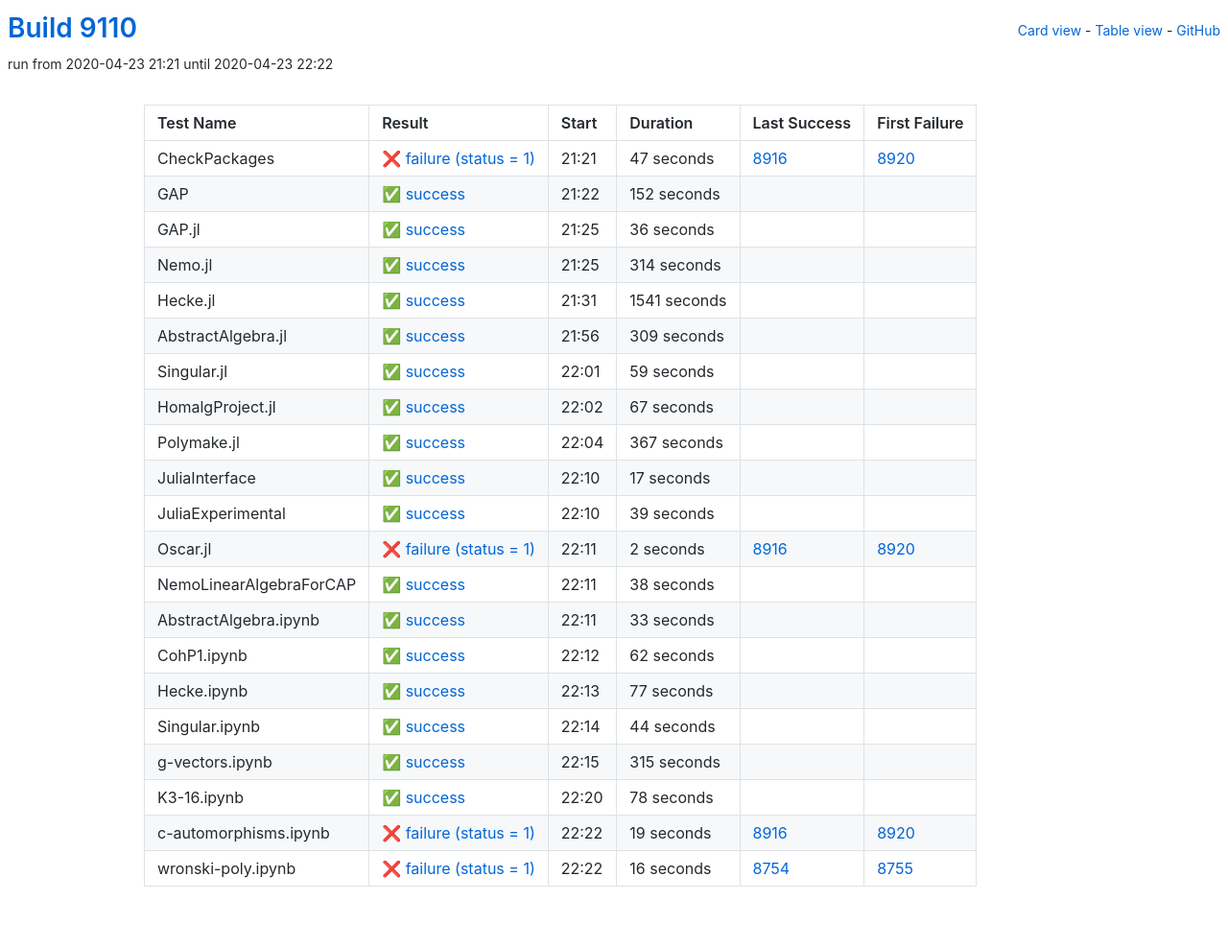
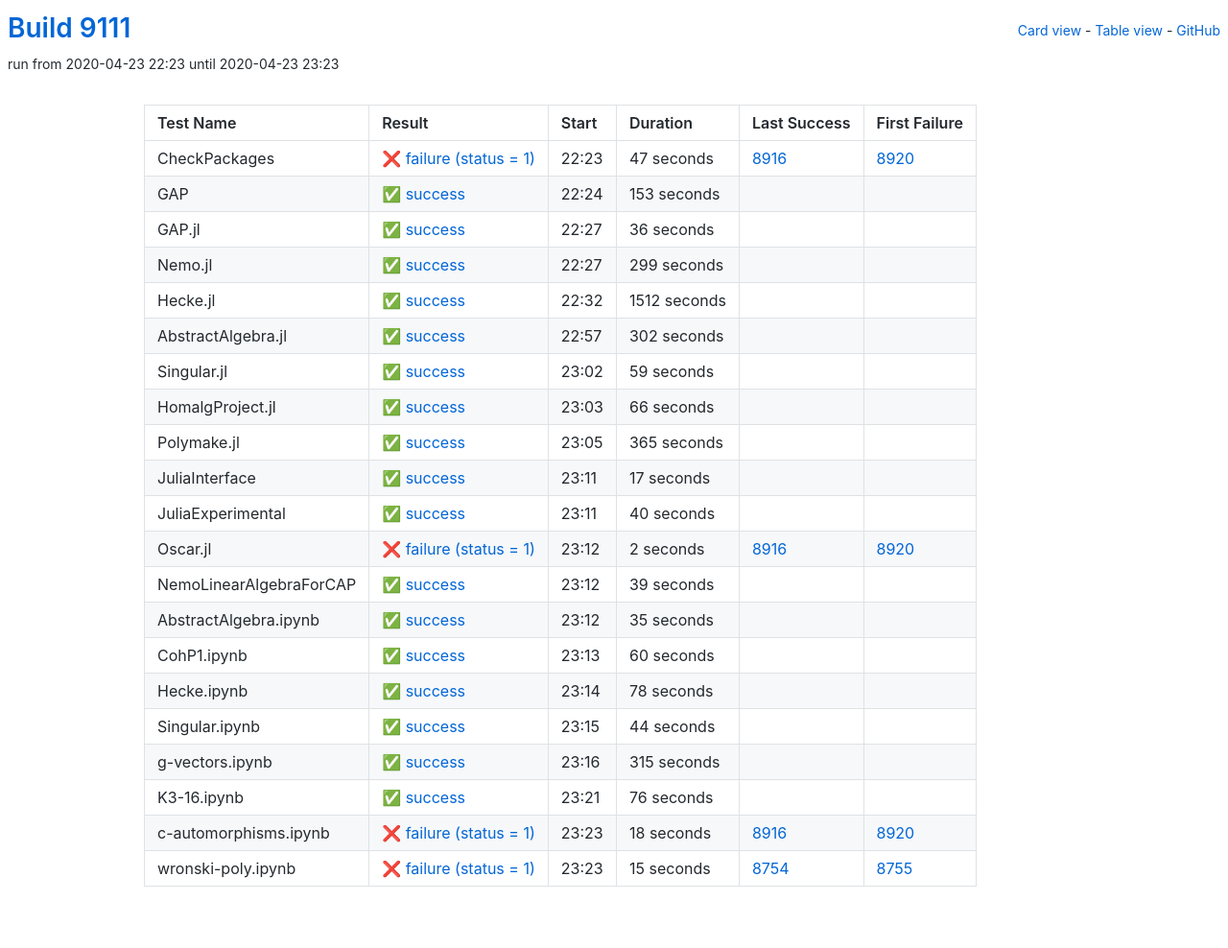
Before and after one commit to oscar-system/oscar-ci-status, a Jekyll site: the page built from table.html, in a window 1280 px wide. Shown: the whole page at 96% size. Built offline with Jekyll 4.4.1, drawn with Linux system fonts in a browser that asks for light colours.

Commit message:
Build 9111

```diff
--- a/_data/ci.yml
+++ b/_data/ci.yml
@@ -1,5 +1,5 @@
-build: 9110
-build_url: https://oscarci.mathematik.uni-kl.de/job/oscar/9110/
+build: 9111
+build_url: https://oscarci.mathematik.uni-kl.de/job/oscar/9111/
 job: oscar
 tests:
 - duration: 47
@@ -8,20 +8,20 @@ tests:
   first_failure_url: https://oscarci.mathematik.uni-kl.de/job/oscar/8920/
   last_success: 8916
   last_success_url: https://oscarci.mathematik.uni-kl.de/job/oscar/8916/
-  log: https://oscarci.mathematik.uni-kl.de/job/oscar/9110/artifact/logs/build-9110/CheckPackages.log
+  log: https://oscarci.mathematik.uni-kl.de/job/oscar/9111/artifact/logs/build-9111/CheckPackages.log
   name: CheckPackages
-  start: 2020-04-23 21:21
+  start: 2020-04-23 22:23
   status: failure
   success: false
-- duration: 152
+- duration: 153
   exitcode: 0
   first_failure: false
   first_failure_url: null
   last_success: false
   last_success_url: null
-  log: https://oscarci.mathematik.uni-kl.de/job/oscar/9110/artifact/logs/build-9110/GAP.log
+  log: https://oscarci.mathematik.uni-kl.de/job/oscar/9111/artifact/logs/build-9111/GAP.log
   name: GAP
-  start: 2020-04-23 21:22
+  start: 2020-04-23 22:24
   status: success
   success: true
 - duration: 36
@@ -30,42 +30,42 @@ tests:
   first_failure_url: null
   last_success: false
   last_success_url: null
-  log: https://oscarci.mathematik.uni-kl.de/job/oscar/9110/artifact/logs/build-9110/GAP.jl.log
+  log: https://oscarci.mathematik.uni-kl.de/job/oscar/9111/artifact/logs/build-9111/GAP.jl.log
   name: GAP.jl
-  start: 2020-04-23 21:25
+  start: 2020-04-23 22:27
   status: success
   success: true
-- duration: 314
+- duration: 299
   exitcode: 0
   first_failure: false
   first_failure_url: null
   last_success: false
   last_success_url: null
-  log: https://oscarci.mathematik.uni-kl.de/job/oscar/9110/artifact/logs/build-9110/Nemo.jl.log
+  log: https://oscarci.mathematik.uni-kl.de/job/oscar/9111/artifact/logs/build-9111/Nemo.jl.log
   name: Nemo.jl
-  start: 2020-04-23 21:25
+  start: 2020-04-23 22:27
   status: success
   success: true
-- duration: 1541
+- duration: 1512
   exitcode: 0
   first_failure: false
   first_failure_url: null
   last_success: false
   last_success_url: null
-  log: https://oscarci.mathematik.uni-kl.de/job/oscar/9110/artifact/logs/build-9110/Hecke.jl.log
+  log: https://oscarci.mathematik.uni-kl.de/job/oscar/9111/artifact/logs/build-9111/Hecke.jl.log
   name: Hecke.jl
-  start: 2020-04-23 21:31
+  start: 2020-04-23 22:32
   status: success
   success: true
-- duration: 309
+- duration: 302
   exitcode: 0
   first_failure: false
   first_failure_url: null
   last_success: false
   last_success_url: null
-  log: https://oscarci.mathematik.uni-kl.de/job/oscar/9110/artifact/logs/build-9110/AbstractAlgebra.jl.log
+  log: https://oscarci.mathematik.uni-kl.de/job/oscar/9111/artifact/logs/build-9111/AbstractAlgebra.jl.log
   name: AbstractAlgebra.jl
-  start: 2020-04-23 21:56
+  start: 2020-04-23 22:57
   status: success
   success: true
 - duration: 59
@@ -74,31 +74,31 @@ tests:
   first_failure_url: null
   last_success: false
   last_success_url: null
-  log: https://oscarci.mathematik.uni-kl.de/job/oscar/9110/artifact/logs/build-9110/Singular.jl.log
+  log: https://oscarci.mathematik.uni-kl.de/job/oscar/9111/artifact/logs/build-9111/Singular.jl.log
   name: Singular.jl
-  start: 2020-04-23 22:01
+  start: 2020-04-23 23:02
   status: success
   success: true
-- duration: 67
+- duration: 66
   exitcode: 0
   first_failure: false
   first_failure_url: null
   last_success: false
   last_success_url: null
-  log: https://oscarci.mathematik.uni-kl.de/job/oscar/9110/artifact/logs/build-9110/HomalgProject.jl.log
+  log: https://oscarci.mathematik.uni-kl.de/job/oscar/9111/artifact/logs/build-9111/HomalgProject.jl.log
   name: HomalgProject.jl
-  start: 2020-04-23 22:02
+  start: 2020-04-23 23:03
   status: success
   success: true
-- duration: 367
+- duration: 365
   exitcode: 0
   first_failure: false
   first_failure_url: null
   last_success: false
   last_success_url: null
-  log: https://oscarci.mathematik.uni-kl.de/job/oscar/9110/artifact/logs/build-9110/Polymake.jl.log
+  log: https://oscarci.mathematik.uni-kl.de/job/oscar/9111/artifact/logs/build-9111/Polymake.jl.log
   name: Polymake.jl
-  start: 2020-04-23 22:04
+  start: 2020-04-23 23:05
   status: success
   success: true
 - duration: 17
@@ -107,20 +107,20 @@ tests:
   first_failure_url: null
   last_success: false
   last_success_url: null
-  log: https://oscarci.mathematik.uni-kl.de/job/oscar/9110/artifact/logs/build-9110/JuliaInterface.log
+  log: https://oscarci.mathematik.uni-kl.de/job/oscar/9111/artifact/logs/build-9111/JuliaInterface.log
   name: JuliaInterface
-  start: 2020-04-23 22:10
+  start: 2020-04-23 23:11
   status: success
   success: true
-- duration: 39
+- duration: 40
   exitcode: 0
   first_failure: false
   first_failure_url: null
   last_success: false
   last_success_url: null
-  log: https://oscarci.mathematik.uni-kl.de/job/oscar/9110/artifact/logs/build-9110/JuliaExperimental.log
+  log: https://oscarci.mathematik.uni-kl.de/job/oscar/9111/artifact/logs/build-9111/JuliaExperimental.log
   name: JuliaExperimental
-  start: 2020-04-23 22:10
+  start: 2020-04-23 23:11
   status: success
   success: true
 - duration: 2
@@ -129,53 +129,53 @@ tests:
   first_failure_url: https://oscarci.mathematik.uni-kl.de/job/oscar/8920/
   last_success: 8916
   last_success_url: https://oscarci.mathematik.uni-kl.de/job/oscar/8916/
-  log: https://oscarci.mathematik.uni-kl.de/job/oscar/9110/artifact/logs/build-9110/Oscar.jl.log
+  log: https://oscarci.mathematik.uni-kl.de/job/oscar/9111/artifact/logs/build-9111/Oscar.jl.log
   name: Oscar.jl
-  start: 2020-04-23 22:11
+  start: 2020-04-23 23:12
   status: failure
   success: false
-- duration: 38
+- duration: 39
   exitcode: 0
   first_failure: false
   first_failure_url: null
   last_success: false
   last_success_url: null
-  log: https://oscarci.mathematik.uni-kl.de/job/oscar/9110/artifact/logs/build-9110/NemoLinearAlgebraForCAP.log
+  log: https://oscarci.mathematik.uni-kl.de/job/oscar/9111/artifact/logs/build-9111/NemoLinearAlgebraForCAP.log
   name: NemoLinearAlgebraForCAP
-  start: 2020-04-23 22:11
+  start: 2020-04-23 23:12
   status: success
   success: true
-- duration: 33
+- duration: 35
   exitcode: 0
   first_failure: false
   first_failure_url: null
   last_success: false
   last_success_url: null
-  log: https://oscarci.mathematik.uni-kl.de/job/oscar/9110/artifact/logs/build-9110/AbstractAlgebra.ipynb.log
+  log: https://oscarci.mathematik.uni-kl.de/job/oscar/9111/artifact/logs/build-9111/AbstractAlgebra.ipynb.log
   name: AbstractAlgebra.ipynb
-  start: 2020-04-23 22:11
+  start: 2020-04-23 23:12
   status: success
   success: true
-- duration: 62
+- duration: 60
   exitcode: 0
   first_failure: false
   first_failure_url: null
   last_success: false
   last_success_url: null
-  log: https://oscarci.mathematik.uni-kl.de/job/oscar/9110/artifact/logs/build-9110/CohP1.ipynb.log
+  log: https://oscarci.mathematik.uni-kl.de/job/oscar/9111/artifact/logs/build-9111/CohP1.ipynb.log
   name: CohP1.ipynb
-  start: 2020-04-23 22:12
+  start: 2020-04-23 23:13
   status: success
   success: true
-- duration: 77
+- duration: 78
   exitcode: 0
   first_failure: false
   first_failure_url: null
   last_success: false
   last_success_url: null
-  log: https://oscarci.mathematik.uni-kl.de/job/oscar/9110/artifact/logs/build-9110/Hecke.ipynb.log
+  log: https://oscarci.mathematik.uni-kl.de/job/oscar/9111/artifact/logs/build-9111/Hecke.ipynb.log
   name: Hecke.ipynb
-  start: 2020-04-23 22:13
+  start: 2020-04-23 23:14
   status: success
   success: true
 - duration: 44
@@ -184,9 +184,9 @@ tests:
   first_failure_url: null
   last_success: false
   last_success_url: null
-  log: https://oscarci.mathematik.uni-kl.de/job/oscar/9110/artifact/logs/build-9110/Singular.ipynb.log
+  log: https://oscarci.mathematik.uni-kl.de/job/oscar/9111/artifact/logs/build-9111/Singular.ipynb.log
   name: Singular.ipynb
-  start: 2020-04-23 22:14
+  start: 2020-04-23 23:15
   status: success
   success: true
 - duration: 315
@@ -195,41 +195,41 @@ tests:
   first_failure_url: null
   last_success: false
   last_success_url: null
-  log: https://oscarci.mathematik.uni-kl.de/job/oscar/9110/artifact/logs/build-9110/g-vectors.ipynb.log
+  log: https://oscarci.mathematik.uni-kl.de/job/oscar/9111/artifact/logs/build-9111/g-vectors.ipynb.log
   name: g-vectors.ipynb
-  start: 2020-04-23 22:15
+  start: 2020-04-23 23:16
   status: success
   success: true
-- duration: 78
+- duration: 76
   exitcode: 0
   first_failure: false
   first_failure_url: null
   last_success: false
   last_success_url: null
-  log: https://oscarci.mathematik.uni-kl.de/job/oscar/9110/artifact/logs/build-9110/K3-16.ipynb.log
+  log: https://oscarci.mathematik.uni-kl.de/job/oscar/9111/artifact/logs/build-9111/K3-16.ipynb.log
   name: K3-16.ipynb
-  start: 2020-04-23 22:20
+  start: 2020-04-23 23:21
   status: success
   success: true
-- duration: 19
+- duration: 18
   exitcode: 1
   first_failure: 8920
   first_failure_url: https://oscarci.mathematik.uni-kl.de/job/oscar/8920/
   last_success: 8916
   last_success_url: https://oscarci.mathematik.uni-kl.de/job/oscar/8916/
-  log: https://oscarci.mathematik.uni-kl.de/job/oscar/9110/artifact/logs/build-9110/c-automorphisms.ipynb.log
+  log: https://oscarci.mathematik.uni-kl.de/job/oscar/9111/artifact/logs/build-9111/c-automorphisms.ipynb.log
   name: c-automorphisms.ipynb
-  start: 2020-04-23 22:22
+  start: 2020-04-23 23:23
   status: failure
   success: false
-- duration: 16
+- duration: 15
   exitcode: 1
   first_failure: 8755
   first_failure_url: https://oscarci.mathematik.uni-kl.de/job/oscar/8755/
   last_success: 8754
   last_success_url: https://oscarci.mathematik.uni-kl.de/job/oscar/8754/
-  log: https://oscarci.mathematik.uni-kl.de/job/oscar/9110/artifact/logs/build-9110/wronski-poly.ipynb.log
+  log: https://oscarci.mathematik.uni-kl.de/job/oscar/9111/artifact/logs/build-9111/wronski-poly.ipynb.log
   name: wronski-poly.ipynb
-  start: 2020-04-23 22:22
+  start: 2020-04-23 23:23
   status: failure
   success: false
```
Also changed, not shown: README.md.
